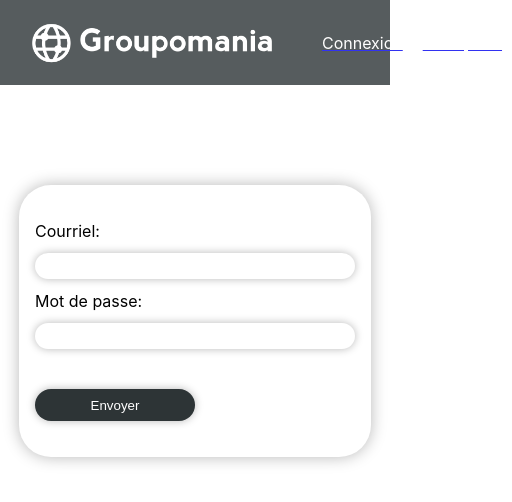
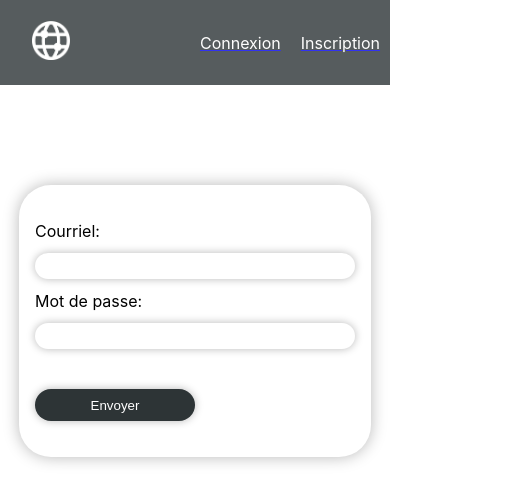
Before and after one commit to Easymr1/MimounRahmouni_7_26052021_frontend, a React (Create React App) app: page /login in a window 390 px wide. Shown: the top 502 px of the page, 512 px wide, since content can reach past the window. Built offline with nearby package versions, Linux system fonts and the light colour scheme.

Commit message:
modification banner media query phone

```diff
--- a/src/components/Banner.js
+++ b/src/components/Banner.js
@@ -1,4 +1,5 @@
-import logo from '../assets/icon-left-font-monochrome-white.png';
+import logoDesktop from '../assets/icon-left-font-monochrome-white.png';
+import logoMobile from '../assets/icon-left-font-monochrome-white-phone.png'
 import {Link, Redirect} from 'react-router-dom';
 import {useState, useEffect} from 'react';
 import {NavLink} from 'react-router-dom';
@@ -25,8 +26,8 @@ const Banner = (props) => {
     if(refresh) {
         statutLog = (
             <ul className='banner_nav'>
-                <NavLink className='banner_nav-li' exact to={`/`}>Home</NavLink>
-                <NavLink className='banner_nav-li' exact to={`/profil/${decoded.employesId}`}>Profil</NavLink>
+                <li className='banner_nav-li'><NavLink exact to={`/`}>Home</NavLink></li>
+                <li className='banner_nav-li'><NavLink exact to={`/profil/${decoded.employesId}`}>Profil</NavLink></li>
                 <li className='banner_nav-li' onClick={HandleClick}>Déconnexion</li>
             </ul>
 )
@@ -46,7 +47,10 @@ const Banner = (props) => {
 
         return (
             <header className='banner'>
-            <img className="banner_logo" src={logo} alt='Logo groupomania'/>
+            <div>
+                <img className="banner_logoDesktop" src={logoDesktop} alt='Logo groupomania'/>
+                <img className="banner_logoMobile" src={logoMobile} alt='Logo groupomania'/>
+            </div>
             <nav>
                 {statutLog}
             </nav>
--- a/src/components/Home.js
+++ b/src/components/Home.js
@@ -111,7 +111,7 @@ const PostPublication = ({post, getPost}) => {
         Titre:
         <input className="postPublication__form--titre" type='texte' value={titre} onChange={e => setTitre(e.target.value)}/>
         {imageOption && <input className="postPublication__form--image" type="file"  name="image" accept='.jpg,.png.gif' onChange={e => setImage(e.target.files[0])}/>}
-        {texteOption && <textarea className="postPublication__form--texte" rows="4" cols="50" type='texte' placeholder='salut' value={texte} onChange={e => setTexte(e.target.value)}/>}
+        {texteOption && <textarea className="postPublication__form--texte" type='texte' placeholder='salut' value={texte} onChange={e => setTexte(e.target.value)}/>}
         </form>
         <div className="postPublication__button">
         <button className="postPublication__button--image" type="button" value="image" onClick={() => {setImageOption(true); setTexteOption(false)}}>Ajouter Image</button>
--- a/src/sass/_layout/_banner.scss
+++ b/src/sass/_layout/_banner.scss
@@ -8,9 +8,12 @@
     opacity: 80%;
     margin-bottom: 100px;
 
-    &_logo {
+    &_logoDesktop {
         height: 15rem;
         margin-left: 2rem;
+    }
+    &_logoMobile {
+        display: none;
     }
     &_nav {
         text-decoration: none;
@@ -20,7 +23,23 @@
         &-li{
             list-style: none;
             color: white;
-
+           & a {
+            list-style: none;
+            color: white;
+           }
         }
     }
 }
+
+@media (max-width: 600px) {
+    .banner {
+        &_logoDesktop {
+            display: none;
+        }
+        &_logoMobile {
+            display: initial;
+            height: 2.4rem;
+            margin-left: 2rem;
+        }
+    }
+}
--- a/src/sass/app.css
+++ b/src/sass/app.css
@@ -15,9 +15,13 @@
   margin-bottom: 100px;
 }
 
-.banner_logo {
+.banner_logoDesktop {
   height: 15rem;
   margin-left: 2rem;
+}
+
+.banner_logoMobile {
+  display: none;
 }
 
 .banner_nav {
@@ -33,6 +37,22 @@
 .banner_nav-li {
   list-style: none;
   color: white;
+}
+
+.banner_nav-li a {
+  list-style: none;
+  color: white;
+}
+
+@media (max-width: 600px) {
+  .banner_logoDesktop {
+    display: none;
+  }
+  .banner_logoMobile {
+    display: initial;
+    height: 2.4rem;
+    margin-left: 2rem;
+  }
 }
 
 .section {
```
Also changed, not shown: src/assets/icon-left-font-monochrome-white-phone.png (added), 1 other file (tests, documents, lock files or other folders).
